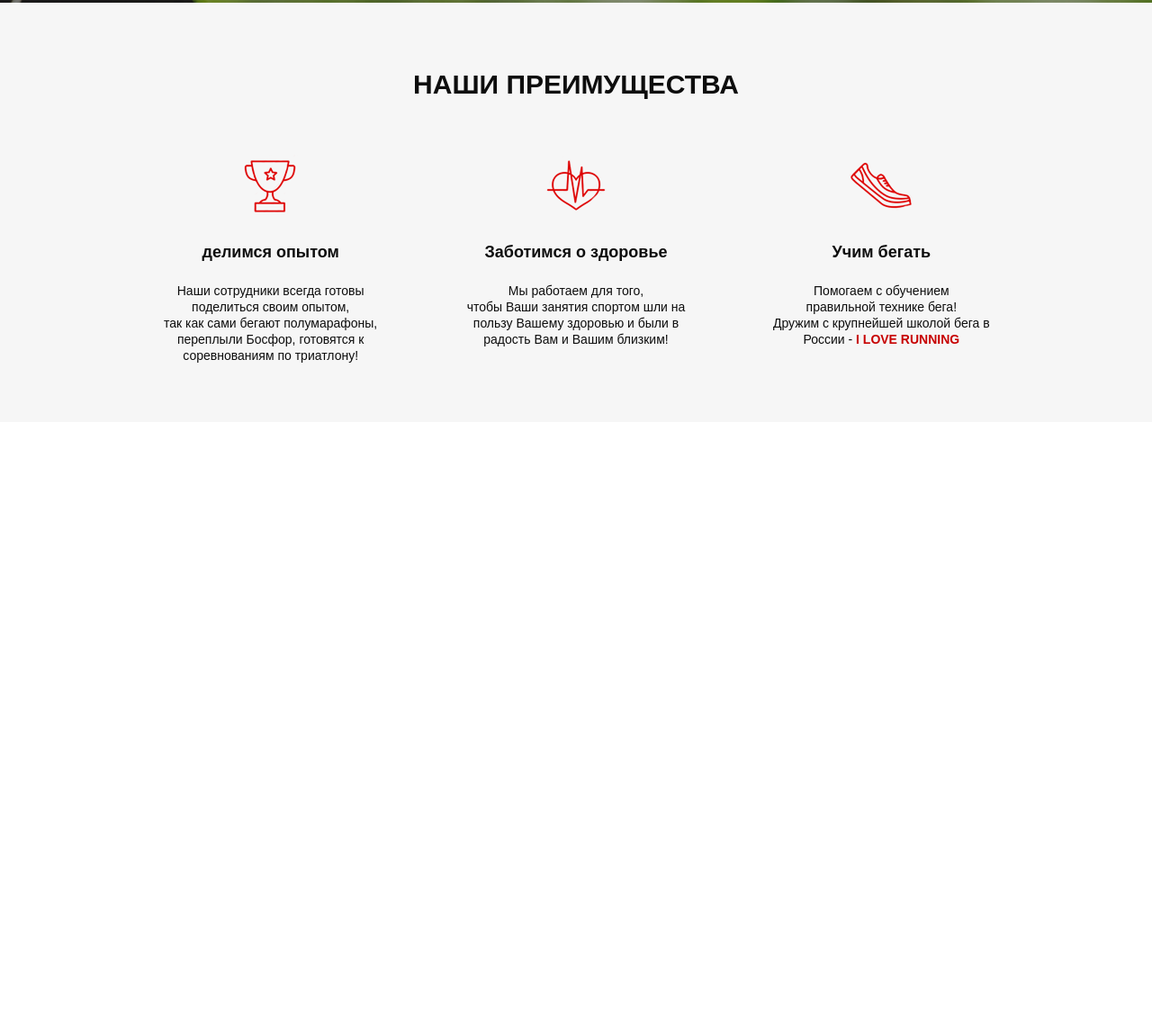
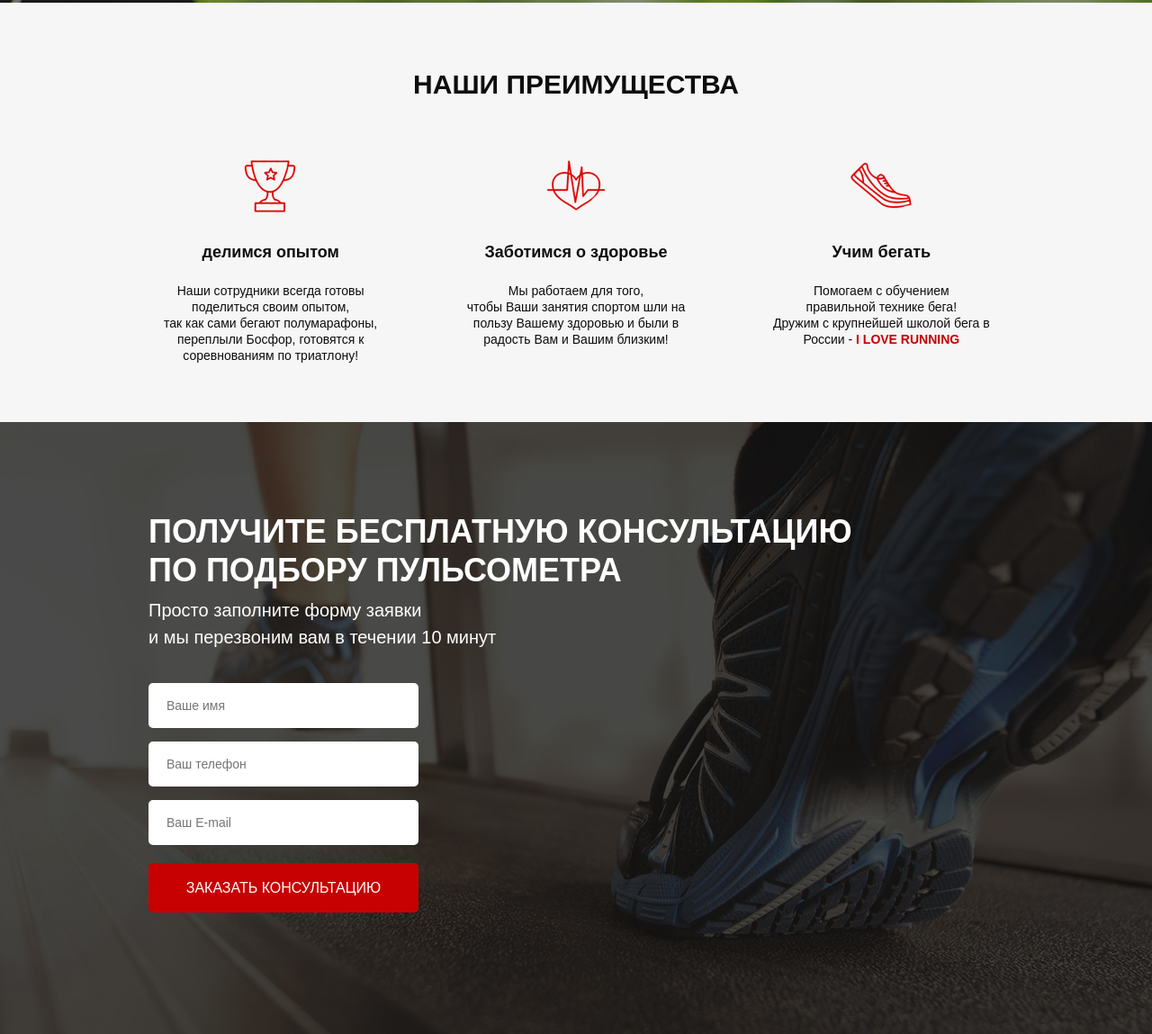
Before and after one commit to Bitrum322/Pulse-site, a website: page src/index.html in a window 1280 px wide. Shown: the part 659-1808 px from the top of the page at 90% size. Before the commit the page ends 1128 px from the top, so only its background shows below. Drawn offline with Linux system fonts and the light colour scheme.

Commit message:
second commit

```diff
--- /dev/null
+++ b/src/css/blocks/titles.min.css
@@ -0,0 +1 @@
+.title{text-align:center;text-transform:uppercase;padding:73px 0 60px 0;font-weight:700;font-size:30px;color:#0d0d0d}
--- a/src/index.html
+++ b/src/index.html
@@ -67,7 +67,7 @@
     </div>
     <div class="advantages">
         <div class="container">
-            <h2 class="advantages__title">
+            <h2 class="title">
                 наши преимущества
             </h2>
             <div class="advantages__icons">
@@ -104,6 +104,23 @@
             </div>
         </div>
     </div>
+
+    <div class="consultation">
+        <div class="container">
+            <h2 class="title title_left">
+                Получите бесплатную консультацию <br>по подбору пульсометра
+            </h2>
+            <div class="consultation__descr">
+                Просто заполните форму заявки <br>и мы перезвоним вам в течении 10 минут
+            </div>
+            <form class="feed-form" action="#">
+                <input name="name" required placeholder="Ваше имя" type="text">
+                <input name="phone" required placeholder="Ваш телефон" type="number">
+                <input name="email" required placeholder="Ваш E-mail" type="email">
+                <button class="button button_submit">Заказать консультацию</button>
+            </form>
+        </div>
+    </div>
 </body>
 
 </html>
--- a/src/sass/blocks/_advantages.scss
+++ b/src/sass/blocks/_advantages.scss
@@ -2,15 +2,6 @@
 
 .advantages {
     background-color: #F6F6F6;
-
-    &__title {
-        text-align: center;
-        text-transform: uppercase;
-        padding: 73px 0 60px 0;
-        font-weight: 700;
-        font-size: 30px;
-        color: #0D0D0D;
-    }
 
     &__icons {
         display: flex;
--- a/src/sass/blocks/_buttons.scss
+++ b/src/sass/blocks/_buttons.scss
@@ -19,4 +19,11 @@
         font-size: 16px;
         margin-top: 67px;
     }
+
+    &_submit {
+        width: 100%;
+        height: 55px;
+        font-size: 16px;
+        text-transform: uppercase;
+    }
 }
--- /dev/null
+++ b/src/sass/blocks/_consultation.scss
@@ -0,0 +1,12 @@
+.consultation {
+    background: url("../../img/consultation/bg2.png") center center/ cover no-repeat;
+    min-height: 680px;
+    padding: 100px 0 92px 0;
+
+    &__descr {
+        font-weight: 500;
+        font-size: 20px;
+        color: #FFFFFF;
+        margin-bottom: 36px
+    }
+}
--- /dev/null
+++ b/src/sass/blocks/_forms.scss
@@ -0,0 +1,22 @@
+.feed-form {
+    margin-top: 36px;
+    display: flex;
+    flex-direction: column;
+    width: 300px;
+
+    input {
+        height: 50px;
+        border-radius: 5px;
+        background-color: #ffffff;
+        margin-bottom: 15px;
+        border: none;
+        padding: 0 20px;
+        color: #4b4b4b;
+        font-size: 14px;
+        font-weight: 300;
+
+        &:nth-child(3) {
+            margin-bottom: 20px;
+        }
+    }
+}
--- /dev/null
+++ b/src/sass/blocks/_titles.scss
@@ -0,0 +1,16 @@
+.title {
+    text-align: center;
+    text-transform: uppercase;
+    padding: 73px 0 60px 0;
+    font-weight: 700;
+    font-size: 30px;
+    color: #0D0D0D;
+
+    &_left {
+        font-size: 36px;
+        font-weight: 700;
+        text-align: left;
+        color: #fff;
+        padding: 0 0 8px 0;
+    }
+}
--- a/src/sass/media/_media.scss
+++ b/src/sass/media/_media.scss
@@ -34,7 +34,7 @@
 
     .advantages {
 
-        &__title {
+        .title {
             padding: 40px 0;
         }
 
@@ -96,7 +96,7 @@
             gap: 15px;
         }
 
-        &__title {
+        .title {
             font-size: 23px;
 
         }
--- a/src/sass/style.scss
+++ b/src/sass/style.scss
@@ -3,7 +3,10 @@
 @use "blocks/header" as *;
 @use "blocks/buttons" as *;
 @use "blocks/advantages" as *;
+@use "blocks/titles" as *;
 @use "media/media" as *;
+@use "blocks/consultation" as *;
+@use "blocks/forms" as *;
 
 
 
```
Also changed, not shown: src/css/style.min.css, src/img/consultation/bg2.png (added).
